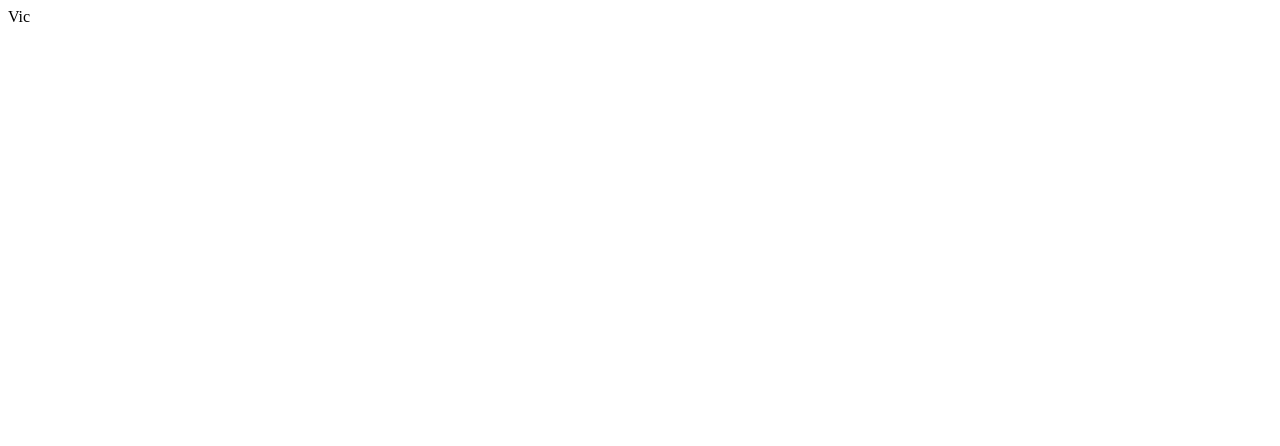
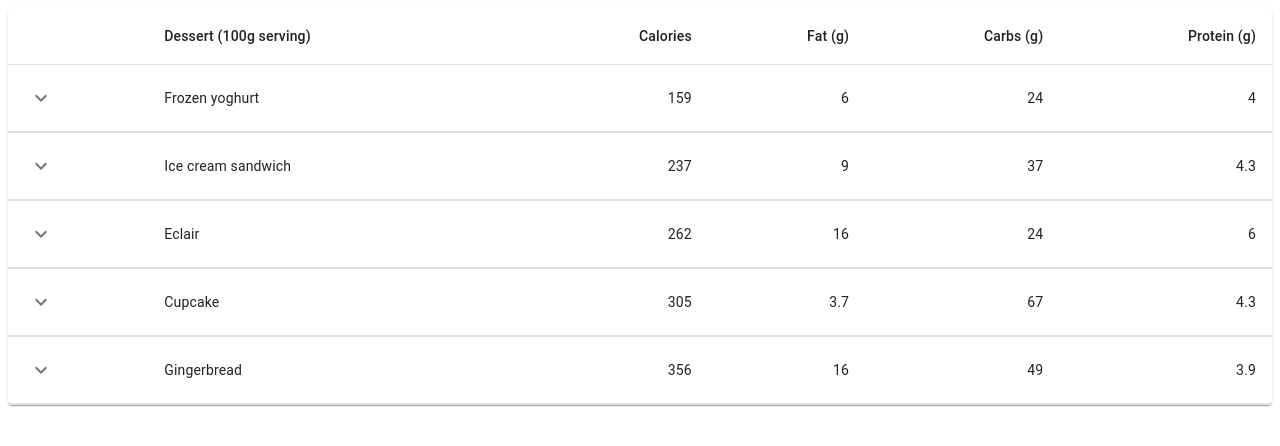
Before and after one commit to yesharry/ts-practice, a React (Create React App) app: page / in a window 1280 px wide. Shown: the top 446 px of the page. Built offline with nearby package versions, Linux system fonts and the light colour scheme.

Commit message:
mui table 라이브러리 test 적용

```diff
--- a/package.json
+++ b/package.json
@@ -3,6 +3,9 @@
   "version": "0.1.0",
   "private": true,
   "dependencies": {
+    "@emotion/react": "^11.10.5",
+    "@emotion/styled": "^11.10.5",
+    "@mui/icons-material": "^5.10.14",
     "@mui/material": "^5.10.14",
     "@mui/styled-engine-sc": "^5.10.14",
     "@testing-library/jest-dom": "^5.16.5",
--- a/src/pages/Vic.tsx
+++ b/src/pages/Vic.tsx
@@ -1,7 +1,15 @@
 import React from 'react';
+import styled from 'styled-components';
+import CollapsibleTable from './components/CollapsibleTable';
 
 const Vic = () => {
-  return <div>Vic</div>;
+  return (
+    <Div>
+      <CollapsibleTable />
+    </Div>
+  );
 };
 
+const Div = styled.div``;
+
 export default Vic;
--- /dev/null
+++ b/src/pages/components/CollapsibleTable.tsx
@@ -0,0 +1,141 @@
+import React from 'react';
+import Box from '@mui/material/Box';
+import Collapse from '@mui/material/Collapse';
+import IconButton from '@mui/material/IconButton';
+import Table from '@mui/material/Table';
+import TableBody from '@mui/material/TableBody';
+import TableCell from '@mui/material/TableCell';
+import TableContainer from '@mui/material/TableContainer';
+import TableHead from '@mui/material/TableHead';
+import TableRow from '@mui/material/TableRow';
+import Typography from '@mui/material/Typography';
+import Paper from '@mui/material/Paper';
+import KeyboardArrowDownIcon from '@mui/icons-material/KeyboardArrowDown';
+import KeyboardArrowUpIcon from '@mui/icons-material/KeyboardArrowUp';
+
+function createData(
+  name: string,
+  calories: number,
+  fat: number,
+  carbs: number,
+  protein: number,
+  price: number
+) {
+  return {
+    name,
+    calories,
+    fat,
+    carbs,
+    protein,
+    price,
+    history: [
+      {
+        date: '2020-01-05',
+        customerId: '11091700',
+        amount: 3,
+      },
+      {
+        date: '2020-01-02',
+        customerId: 'Anonymous',
+        amount: 1,
+      },
+    ],
+  };
+}
+
+function Row(props: { row: ReturnType<typeof createData> }) {
+  const { row } = props;
+  const [open, setOpen] = React.useState(false);
+
+  return (
+    <React.Fragment>
+      <TableRow sx={{ '& > *': { borderBottom: 'unset' } }}>
+        <TableCell>
+          <IconButton
+            aria-label="expand row"
+            size="small"
+            onClick={() => setOpen(!open)}
+          >
+            {open ? <KeyboardArrowUpIcon /> : <KeyboardArrowDownIcon />}
+          </IconButton>
+        </TableCell>
+        <TableCell component="th" scope="row">
+          {row.name}
+        </TableCell>
+        <TableCell align="right">{row.calories}</TableCell>
+        <TableCell align="right">{row.fat}</TableCell>
+        <TableCell align="right">{row.carbs}</TableCell>
+        <TableCell align="right">{row.protein}</TableCell>
+      </TableRow>
+      <TableRow>
+        <TableCell style={{ paddingBottom: 0, paddingTop: 0 }} colSpan={6}>
+          <Collapse in={open} timeout="auto" unmountOnExit>
+            <Box sx={{ margin: 1 }}>
+              <Typography variant="h6" gutterBottom component="div">
+                History
+              </Typography>
+              <Table size="small" aria-label="purchases">
+                <TableHead>
+                  <TableRow>
+                    <TableCell>Date</TableCell>
+                    <TableCell>Customer</TableCell>
+                    <TableCell align="right">Amount</TableCell>
+                    <TableCell align="right">Total price ($)</TableCell>
+                  </TableRow>
+                </TableHead>
+                <TableBody>
+                  {row.history.map(historyRow => (
+                    <TableRow key={historyRow.date}>
+                      <TableCell component="th" scope="row">
+                        {historyRow.date}
+                      </TableCell>
+                      <TableCell>{historyRow.customerId}</TableCell>
+                      <TableCell align="right">{historyRow.amount}</TableCell>
+                      <TableCell align="right">
+                        {Math.round(historyRow.amount * row.price * 100) / 100}
+                      </TableCell>
+                    </TableRow>
+                  ))}
+                </TableBody>
+              </Table>
+            </Box>
+          </Collapse>
+        </TableCell>
+      </TableRow>
+    </React.Fragment>
+  );
+}
+
+const rows = [
+  createData('Frozen yoghurt', 159, 6.0, 24, 4.0, 3.99),
+  createData('Ice cream sandwich', 237, 9.0, 37, 4.3, 4.99),
+  createData('Eclair', 262, 16.0, 24, 6.0, 3.79),
+  createData('Cupcake', 305, 3.7, 67, 4.3, 2.5),
+  createData('Gingerbread', 356, 16.0, 49, 3.9, 1.5),
+];
+
+const CollapsibleTable = () => {
+  return (
+    <TableContainer component={Paper}>
+      <Table aria-label="collapsible table">
+        <TableHead>
+          <TableRow>
+            <TableCell />
+            <TableCell>Dessert (100g serving)</TableCell>
+            <TableCell align="right">Calories</TableCell>
+            <TableCell align="right">Fat&nbsp;(g)</TableCell>
+            <TableCell align="right">Carbs&nbsp;(g)</TableCell>
+            <TableCell align="right">Protein&nbsp;(g)</TableCell>
+          </TableRow>
+        </TableHead>
+        <TableBody>
+          {rows.map(row => (
+            <Row key={row.name} row={row} />
+          ))}
+        </TableBody>
+      </Table>
+    </TableContainer>
+  );
+};
+
+export default CollapsibleTable;
```
Also changed, not shown: 1 other file (tests, documents, lock files or other folders).
